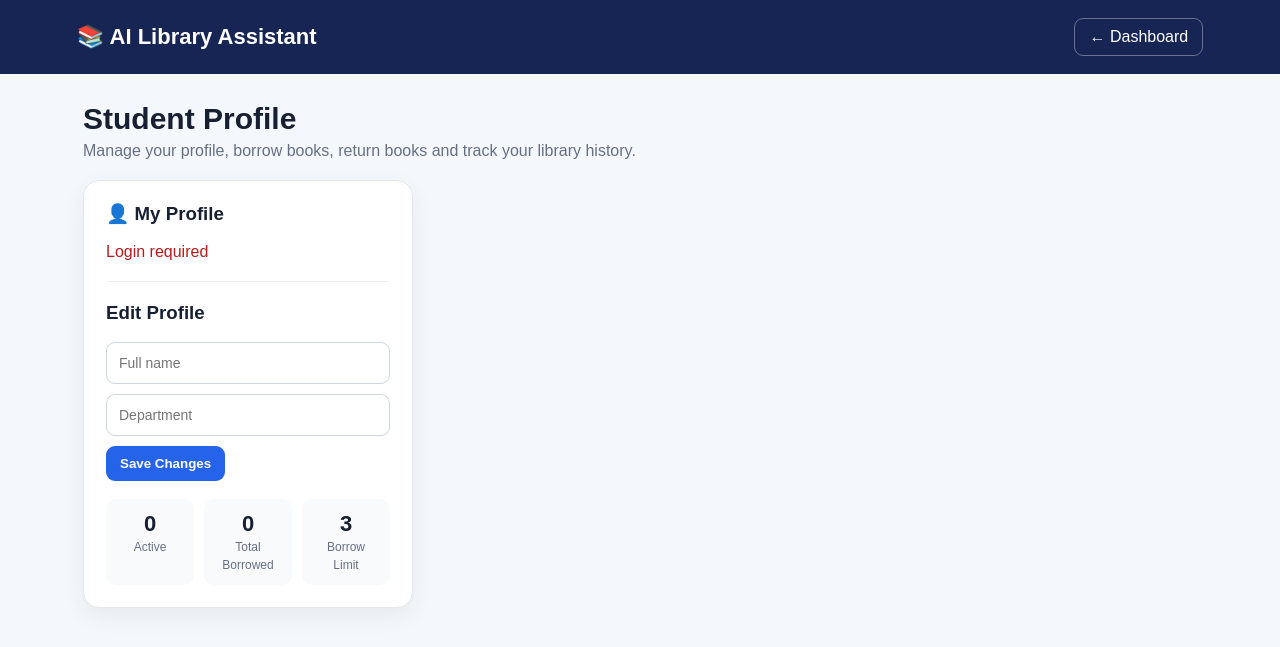
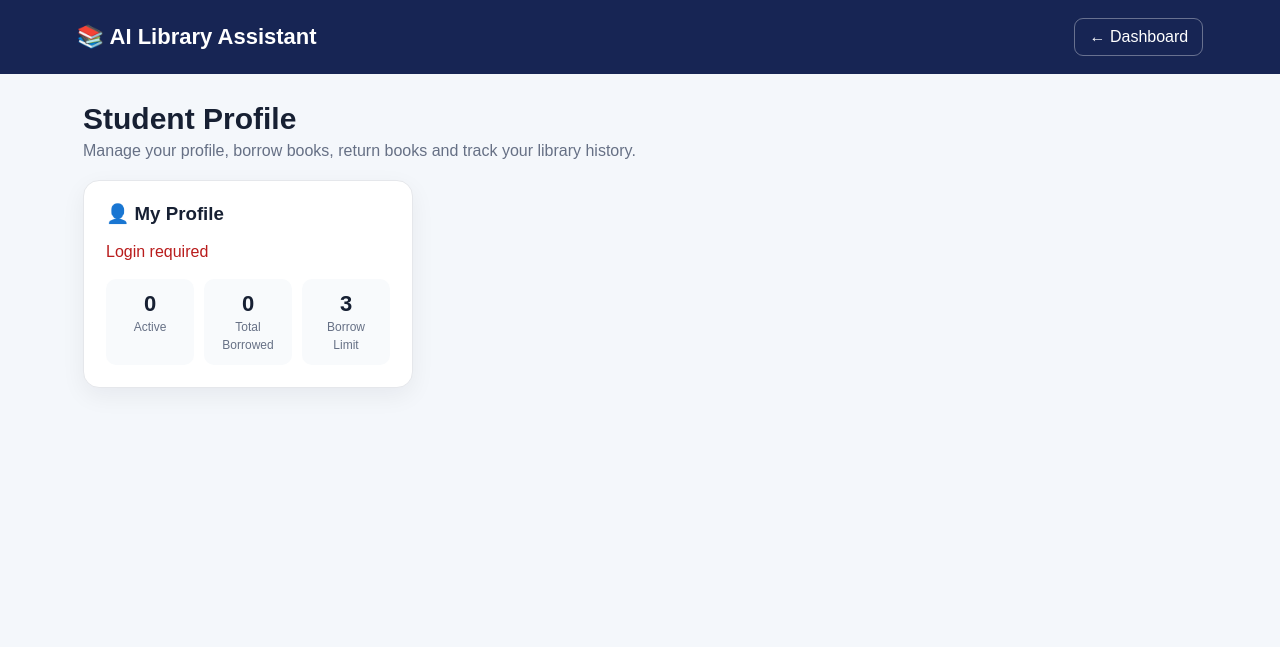
Before and after one commit to karthikeyamajeti07/AI-Library-Assistant, a Flask app: template templates/student-profile.html in a window 1280 px wide. Shown: the top 647 px of the page. Run offline with Flask 3, Linux system fonts and the light colour scheme; the template is opened without the code that fills it, so the values that code supplies are empty.

Commit message:
removed edit option in profile

```diff
--- a/templates/student-profile.html
+++ b/templates/student-profile.html
@@ -28,12 +28,6 @@
         <section class="card">
             <h3>👤 My Profile</h3>
             <div id="profile"></div>
-            <hr style="border:0;border-top:1px solid #eee;margin:20px 0">
-            <h3>Edit Profile</h3>
-            <input id="name" placeholder="Full name">
-            <input id="department" placeholder="Department">
-            <button class="primary" onclick="updateProfile()">Save Changes</button>
-            <p id="profileMsg" class="muted"></p>
             <div class="stats">
                 <div class="stat"><b id="activeCount">0</b><span>Active</span></div>
                 <div class="stat"><b id="historyCount">0</b><span>Total Borrowed</span></div>
@@ -82,13 +76,6 @@ async function loadProfile(){
         </div>
     `;
 
-    document.getElementById('name').value = d.name || '';
-    document.getElementById('department').value = d.department || '';
-}
-async function updateProfile(){
-    const name=document.getElementById('name').value.trim(), department=document.getElementById('department').value.trim(), msg=document.getElementById('profileMsg');
-    const r=await fetch('/api/student/profile',{method:'PUT',headers:{'Content-Type':'application/json'},body:JSON.stringify({name,department})}); const d=await r.json();
-    msg.textContent=d.message||d.error||'Something went wrong'; msg.className=r.ok?'success':'error'; if(r.ok) loadProfile();
 }
 function esc(v){return String(v??'').replace(/[&<>'"]/g,c=>({'&':'&amp;','<':'&lt;','>':'&gt;',"'":'&#39;','"':'&quot;'}[c]));}
 loadProfile();
```
